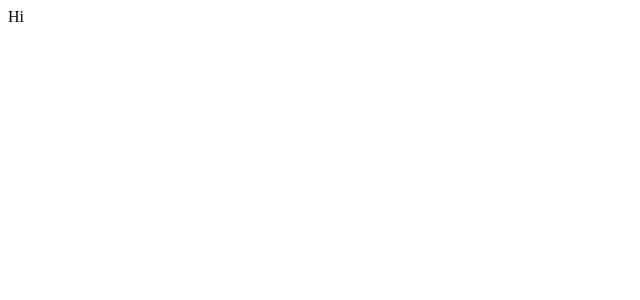
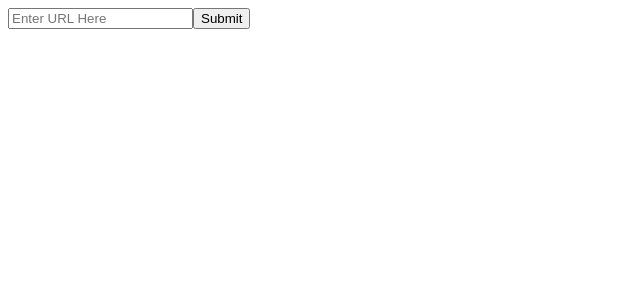
Before and after one commit to aeslami/url-shortener, a React (Create React App) app in the folder client/: page / in a window 1280 px wide. Shown: the top 300 px of the page, without its empty margins (0-640 px from the left). Built offline with nearby package versions, Linux system fonts and the light colour scheme; the HTML template or start-up script is replaced by a standard one.

Commit message:
MVP ready

```diff
--- a/client/src/components/Form.js
+++ b/client/src/components/Form.js
@@ -1,10 +1,73 @@
 import React, { Component } from 'react';
 
 class Form extends Component {
-  state = {};
+  constructor(props) {
+    super(props);
+
+    this.state = {
+      fullURL: '',
+      shortURL: '',
+      error: ''
+    };
+  }
+
+  initialState = {
+    fullURL: '',
+    shortURL: '',
+    error: ''
+  };
+
+  onURLChange = e => {
+    this.setState({ fullURL: e.target.value });
+  };
+
+  onFormSubmit = async e => {
+    e.preventDefault();
+    try {
+      const fullURL = new URL(this.state.fullURL);
+      const response = await fetch('/add', {
+        method: 'POST',
+        body: JSON.stringify({ fullURL: fullURL.href }),
+        headers: {
+          'Content-Type': 'application/json'
+        }
+      });
+      if (!response.ok) {
+        throw new Error(response.status); // 404
+      }
+      const jsonResponse = await response.json();
+      this.setState({ shortURL: jsonResponse.shortURL });
+    } catch (error) {
+      this.setState({ error: 'Error occurred' });
+    }
+  };
 
   render() {
-    return <div>Hi</div>;
+    return (
+      <div>
+        {this.state.shortURL.length == 0 && (
+          <form onSubmit={this.onFormSubmit}>
+            <input
+              type="url"
+              placeholder="Enter URL Here"
+              value={this.state.fullURL}
+              onChange={this.onURLChange}
+            />
+            <button>Submit</button>
+          </form>
+        )}
+        {this.state.shortURL.length > 0 && this.state.error.length == 0 && (
+          <div>
+            <h2>{this.state.shortURL}</h2>
+            <br />
+            <button onClick={() => this.setState(this.initialState)}>
+              Shorten another link
+            </button>
+          </div>
+        )}
+        {this.state.error.length > 0 && <p>{this.state.error}</p>}
+      </div>
+    );
   }
 }
 
```
